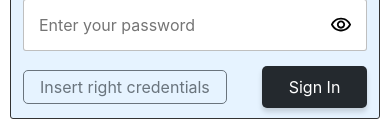
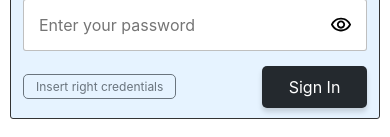
Before and after one commit to alanreidt/sign-in-app, a React (Create React App) app: page /sign-in in a window 390 px wide. Shown: the part 224-361 px from the top of the page. Built offline with nearby package versions, Linux system fonts and the light colour scheme.

Commit message:
Update Button breakpoints

```diff
--- a/src/components/Button.js
+++ b/src/components/Button.js
@@ -51,6 +51,10 @@ const StyledButton = styled.button`
     text-transform: initial;
     box-shadow: none;
 
+    @media(${BREAKPOINTS.tablet}) {
+      font-size: 12px;
+    }
+
     &:hover,
     &:focus {
       box-shadow: none;
```
